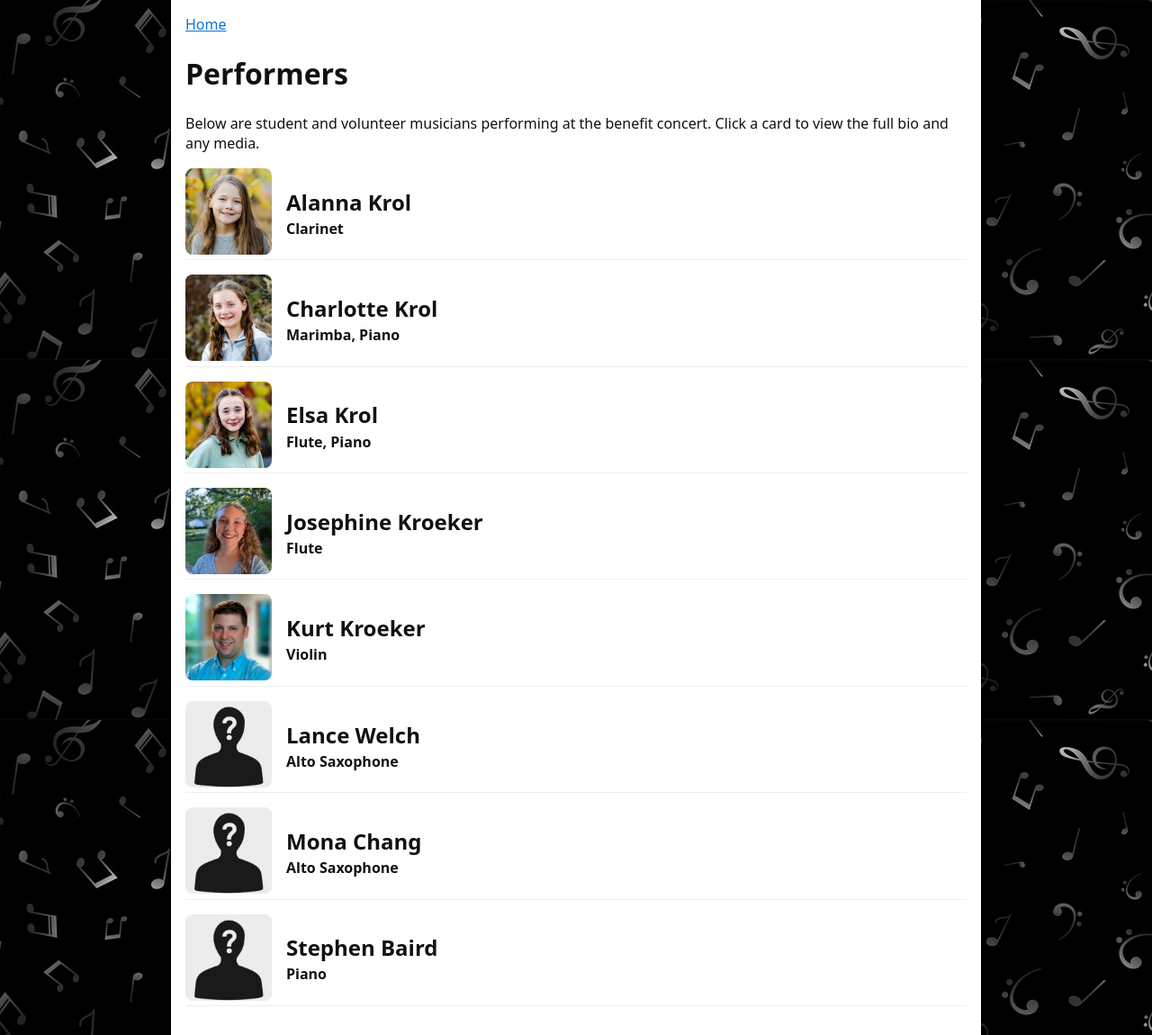
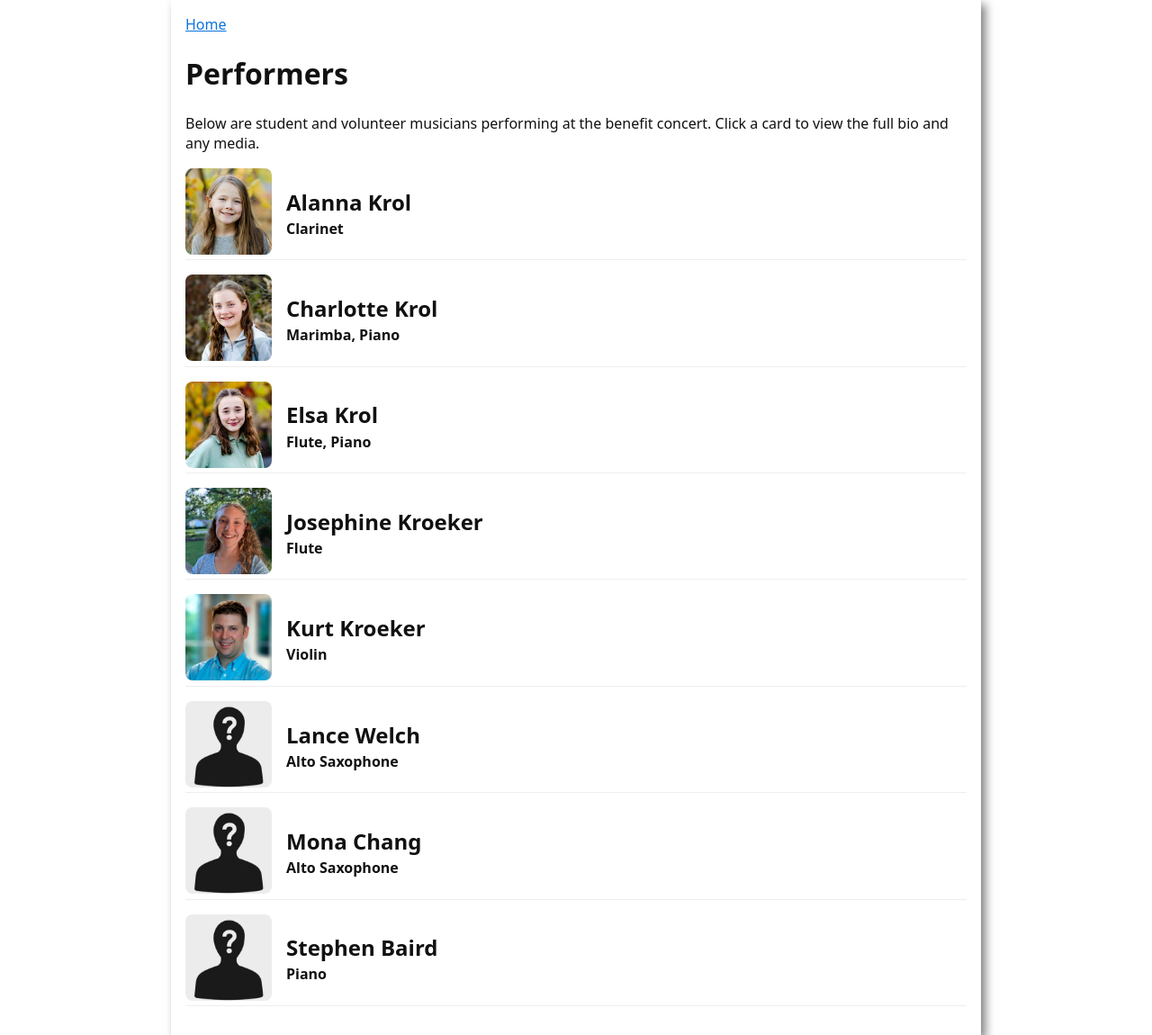
Before and after one commit to KurtKroeker/csehy-fundraising, a Jekyll site: the page built from performers/index.md, in a window 1280 px wide. Shown: the whole page at 90% size. Built offline with Jekyll 4.4.1, drawn with Linux system fonts in a browser that asks for light colours.

Commit message:
more sophisticated

```diff
--- a/assets/css/style.css
+++ b/assets/css/style.css
@@ -16,8 +16,12 @@ body {
     color: #111;
     margin: 0;
     /* background: #fff */
-    background-image: url('../images/music-notes-background-10pct.jpg');
+    /* background-image: url('../images/music-notes-background-10pct.jpg'); */
     background-repeat: repeat;
+}
+
+main {
+    box-shadow: 5px 5px 10px rgba(0, 0, 0, 0.5);
 }
 
 a {
```
